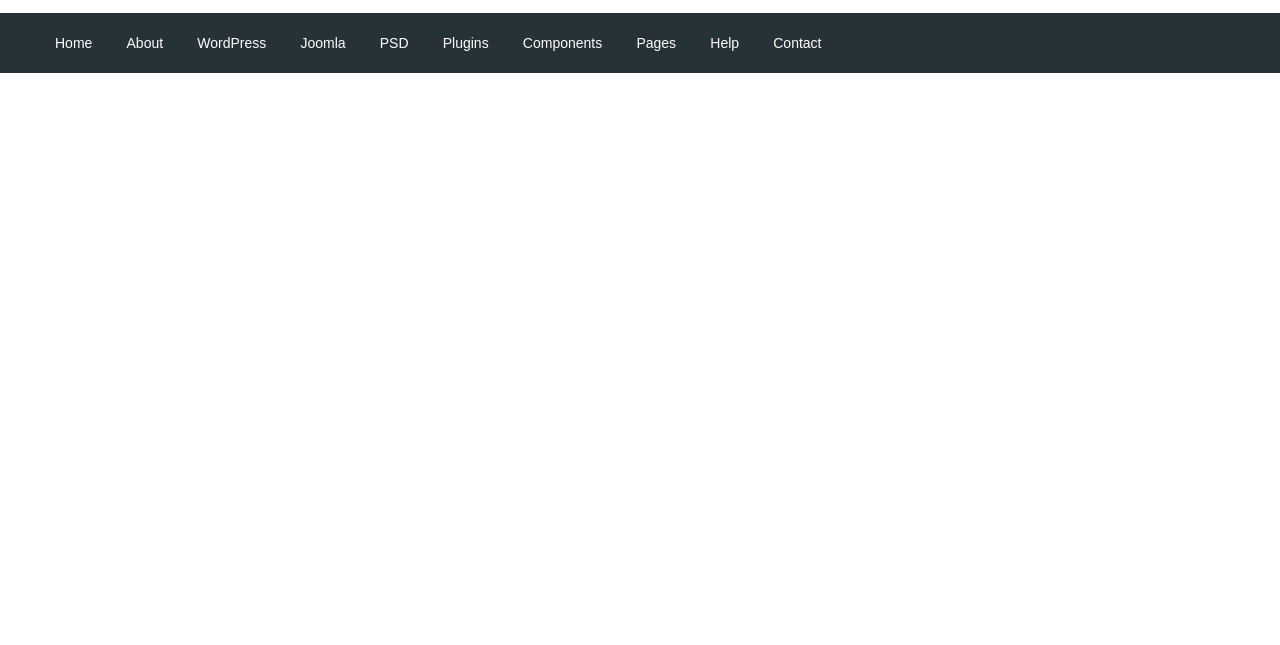
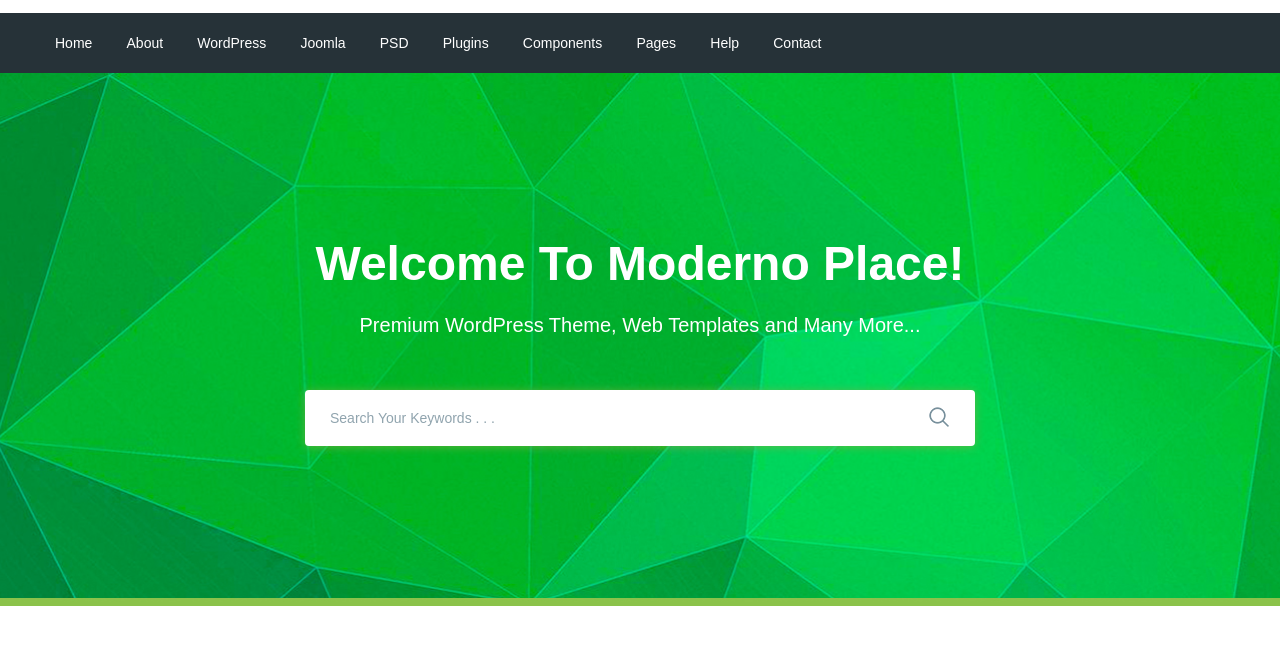
Before and after one commit to Andrew213/moderno, a website: page app/index.html in a window 1280 px wide. Shown: the part 77-722 px from the top of the page. Drawn offline with nearby package versions, Linux system fonts and the light colour scheme; files that its build step writes are made by us from their sources.

Commit message:
added search section

```diff
--- a/app/index.html
+++ b/app/index.html
@@ -73,6 +73,32 @@
         </div>
       </div>
     </header>
+
+    <section
+      class="search"
+      style="background-image: url(../images/search-bg.jpg);"
+    >
+      <div class="container">
+        <div class="search__inner">
+          <div class="search__inner-title">Welcome To Moderno Place!</div>
+          <div class="search__inner-text">
+            Premium WordPress Theme, Web Templates and Many More...
+          </div>
+          <div class="search__inner-form">
+            <form action="">
+              <input
+                type="text"
+                placeholder="Search Your Keywords . . ."
+                required
+              />
+              <button type="submit">
+                <img src="images/search.png" alt="" />
+              </button>
+            </form>
+          </div>
+        </div>
+      </div>
+    </section>
     <script src="https://ajax.googleapis.com/ajax/libs/jquery/3.5.1/jquery.min.js"></script>
     <script src="js/libs.min.js"></script>
     <script src="js/main.min.js"></script>
--- a/app/scss/style.scss
+++ b/app/scss/style.scss
@@ -60,3 +60,70 @@
         font-size: 14px;
     }
 }
+
+.search {
+    background-repeat: no-repeat;
+    background-size: cover;
+    background-position: center;
+    min-height: 533px;
+    width: 100%;
+}
+
+.search__inner {
+    padding: 155px 0 100px;
+    color: #fff;
+    text-align: center;
+
+    &-title {
+        margin-bottom: 10px;
+        font-size: 48px;
+        font-weight: 700;
+        line-height: 72px;
+    }
+
+    &-text {
+        margin-bottom: 50px;
+        font-size: 20px;
+        font-weight: 500;
+        line-height: 30px;
+    }
+
+    &-form {
+        max-width: 670px;
+        width: 100%;
+        margin: 0 auto;
+        position: relative;
+
+        input {
+            display: block;
+            box-shadow: 0px 1px 10px 0px rgba(124, 178, 64, 0.75);
+            border-radius: 4px;
+            width: 100%;
+            height: 56px;
+            border: none;
+            font-size: 14px;
+            font-weight: 500;
+            outline: none;
+            padding-left: 25px;
+            padding-right: 60px;
+
+            &:focus {
+                border: 3px solid $green;
+            }
+
+            &::placeholder {
+                color: #90a4ae;
+                font-weight: 500;
+            }
+        }
+
+        button {
+            position: absolute;
+            border: none;
+            background-color: transparent;
+            right: 20px;
+            top: 16px;
+
+        }
+    }
+}
```
Also changed, not shown: app/images/icons/search.svg (added), app/images/search-bg.jpg (added), app/images/search.png (added).
